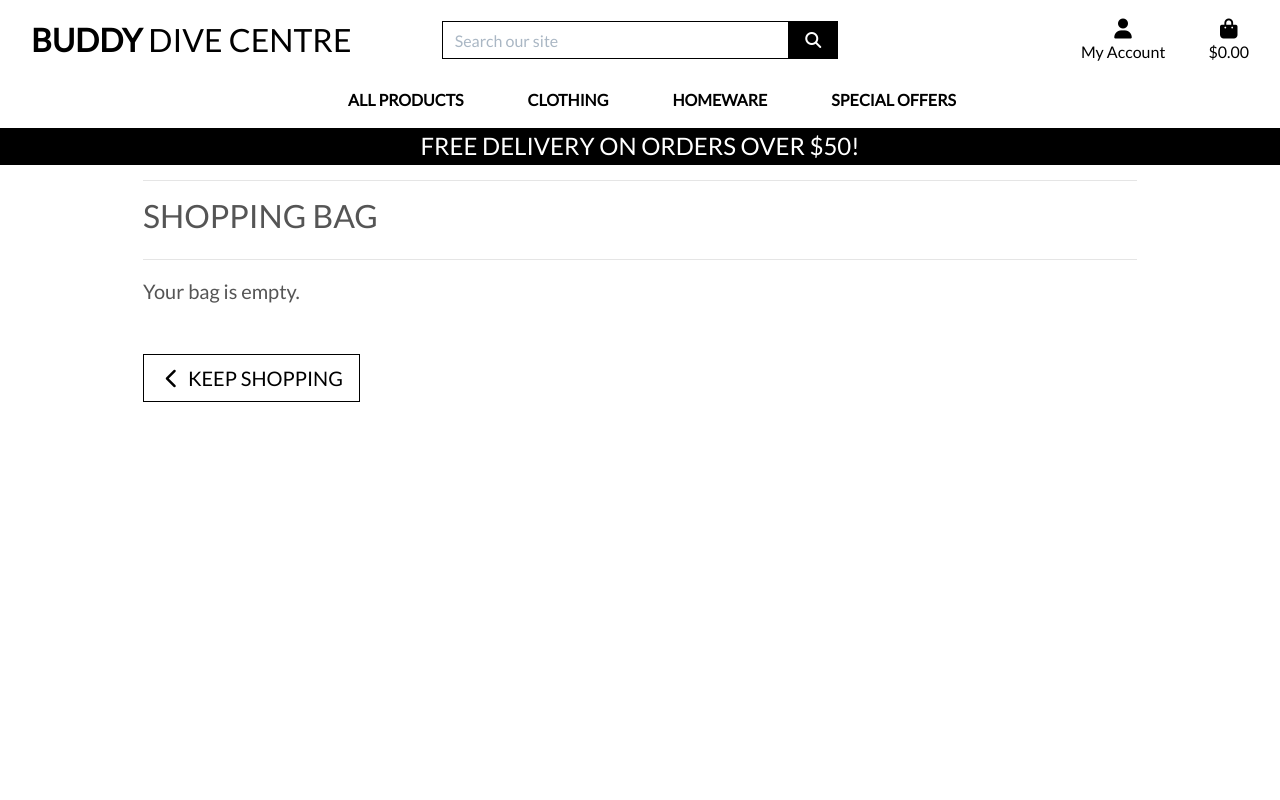
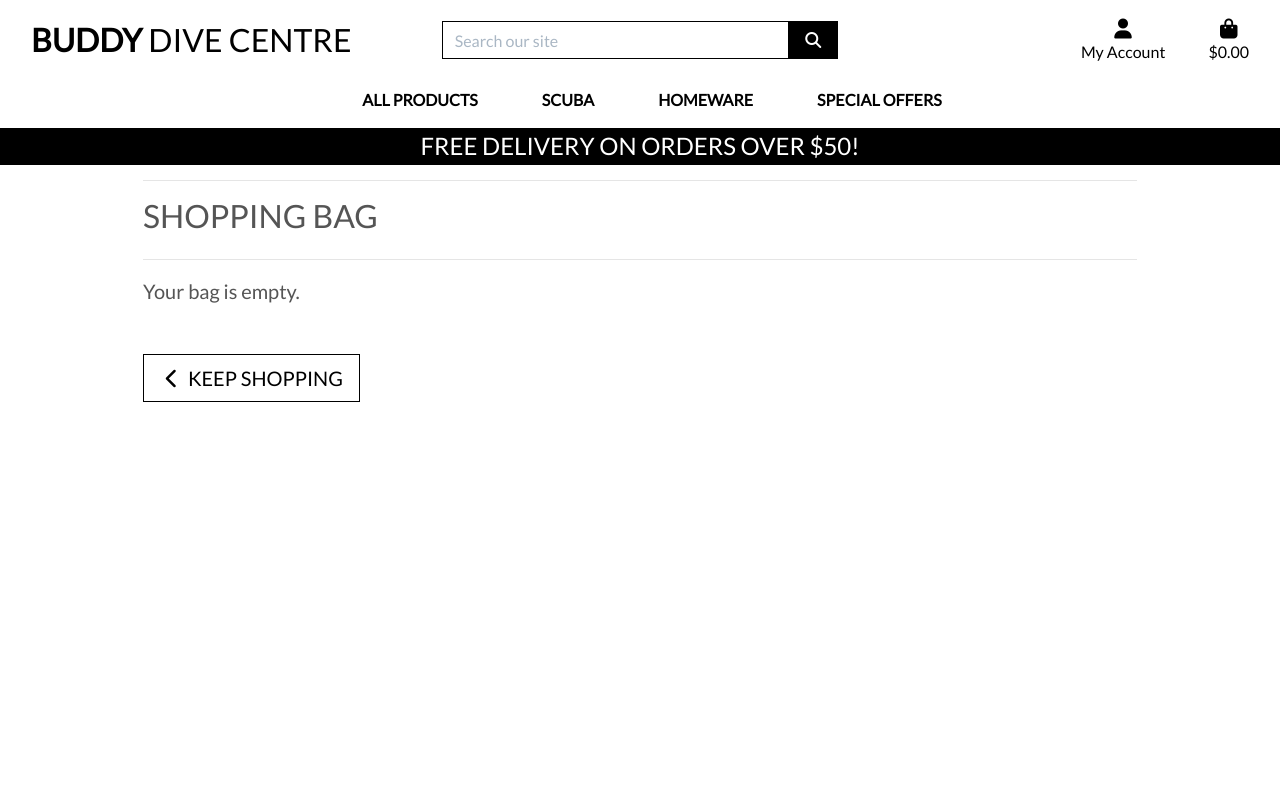
Before and after one commit to richieredmond87/buddyDiveCentre, a Django app: page /bag/ in a window 1280 px wide. Run offline with Django 3.2, Linux system fonts and the light colour scheme; some libraries are stand-ins or nearby versions.

Commit message:
changed clothing heading to scuba

```diff
--- a/templates/includes/main-nav.html
+++ b/templates/includes/main-nav.html
@@ -18,14 +18,19 @@
         </li>
 
         <li class="nav-item dropdown">
-            <a class="logo-font font-weight-bold nav-link text-black mr-5" href="#" id="clothing-link" data-toggle="dropdown" aria-haspopup="true" aria-expanded="false">
-                Clothing
+            <a class="logo-font font-weight-bold nav-link text-black mr-5" href="#" id="scuba-link" data-toggle="dropdown" aria-haspopup="true" aria-expanded="false">
+                Scuba
             </a>
-            <div class="dropdown-menu border-0" aria-labelledby="clothing-link">
-                <a href="{% url 'products' %}?category=activewear,essentials" class="dropdown-item">Activewear &amp; Essentials</a>
-                <a href="{% url 'products' %}?category=jeans" class="dropdown-item">Jeans</a>
-                <a href="{% url 'products' %}?category=shirts" class="dropdown-item">Shirts</a>
-                <a href="{% url 'products' %}?category=activewear,essentials,jeans,shirts" class="dropdown-item">All Clothing</a>
+            <div class="dropdown-menu border-0" aria-labelledby="scuba-link">
+                <a href="{% url 'products' %}?category=activewear,essentials,jeans,shirts" class="dropdown-item">All Scuba</a>
+                <a href="{% url 'products' %}?category=regulators" class="dropdown-item">Regulators</a>
+                <a href="{% url 'products' %}?category=bcds" class="dropdown-item">BCDs</a>
+                <a href="{% url 'products' %}?category=computers" class="dropdown-item">Computers</a>
+                <a href="{% url 'products' %}?category=divemask" class="dropdown-item">Dive Mask</a>
+                <a href="{% url 'products' %}?category=divesnorkle" class="dropdown-item">Dive Snorkle</a>
+                <a href="{% url 'products' %}?category=divefins" class="dropdown-item">Dive Fins</a>
+
+
             </div>
         </li>
 
```
